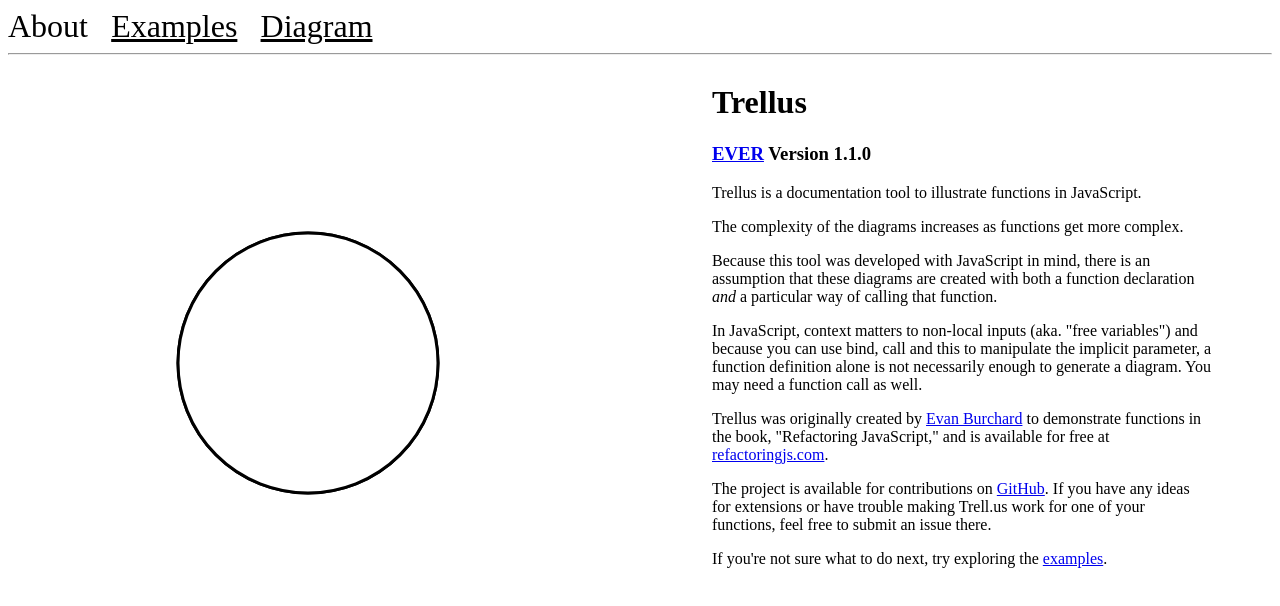
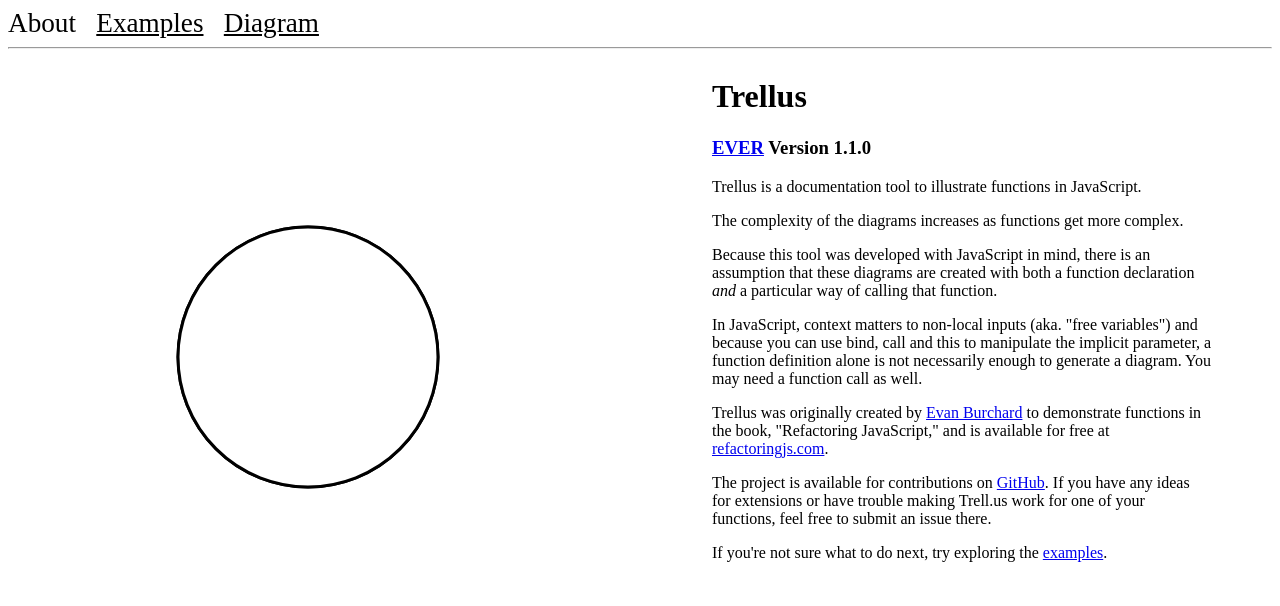
Before and after one commit to EvanBurchard/trellus, a plain HTML site: page index.html in a window 1280 px wide. Drawn offline with Linux system fonts and the light colour scheme; a script that the page names is missing.

Commit message:
smaller tabs

```diff
--- a/main.css
+++ b/main.css
@@ -5,7 +5,7 @@
   text-decoration:none;
 }
 .tab a{
-  font-size: 2em;
+  font-size: 1.7em;
   margin-right: .6em;
   color:black;
 }
```
